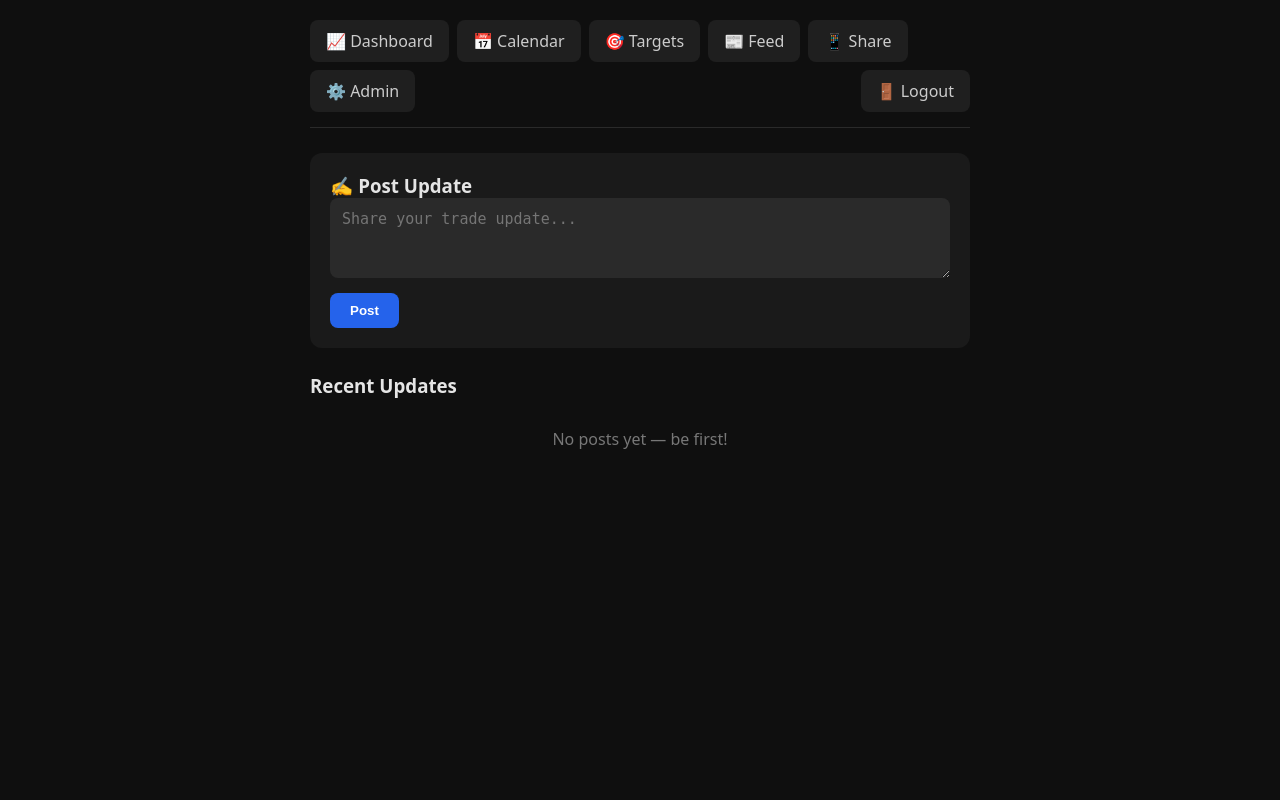
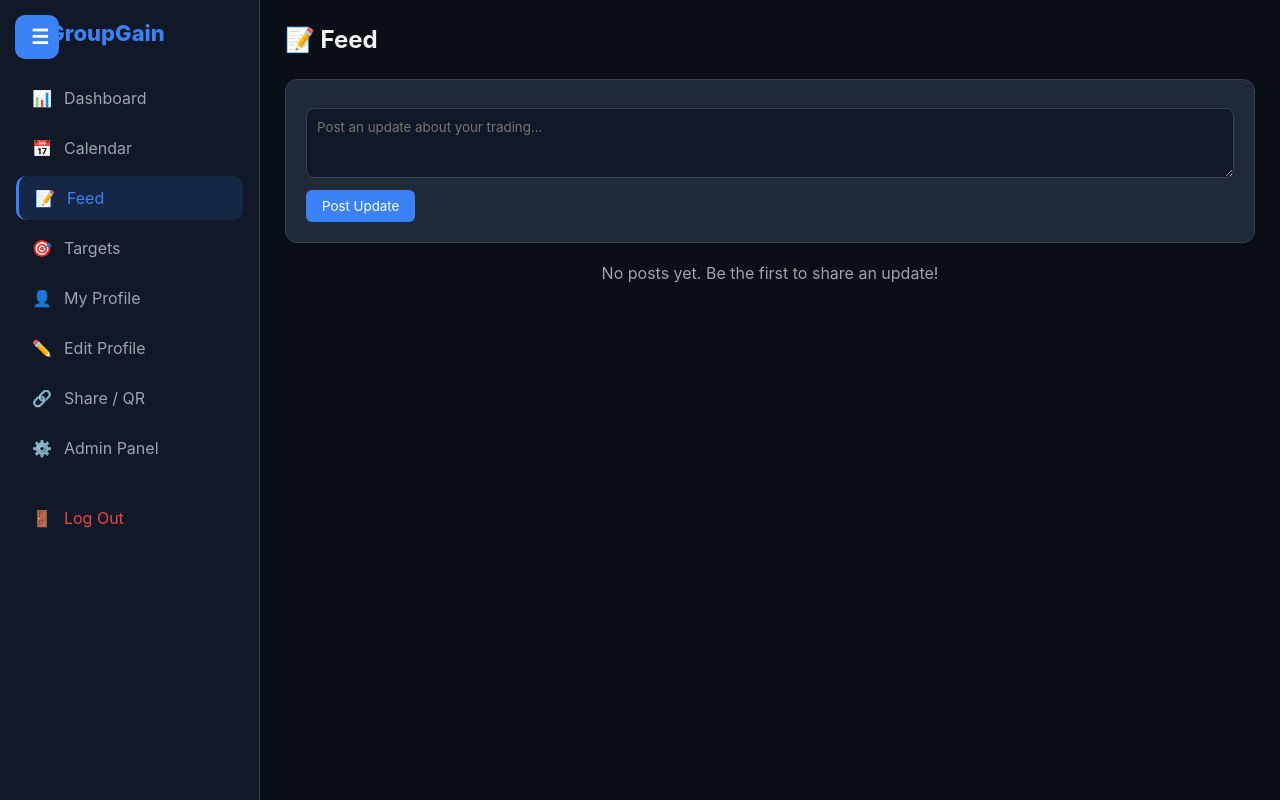
Before and after one commit to leemossford-jpg/groupgain, a Flask app: page /feed in a window 1280 px wide. Run offline with Flask 3, Linux system fonts and the light colour scheme; a user stored in the database is signed in.

Commit message:
Update feed.html

```diff
--- a/templates/feed.html
+++ b/templates/feed.html
@@ -1,55 +1,62 @@
-<!DOCTYPE html>
-<html>
-<head>
-<title>Feed — GroupGain</title>
-<meta name="viewport" content="width=device-width, initial-scale=1">
+{% extends "base.html" %}
+{% block content %}
 <style>
-*{box-sizing:border-box;margin:0;padding:0}
-body{font-family:system-ui,sans-serif;background:#0f0f0f;color:#e5e5e5;padding:20px;max-width:700px;margin:0 auto}
-nav{display:flex;flex-wrap:wrap;gap:8px;margin-bottom:25px;padding-bottom:15px;border-bottom:1px solid #2a2a2a}
-nav a{padding:10px 16px;border-radius:8px;text-decoration:none;color:#ccc;background:#1f1f1f}
-form{background:#1a1a1a;padding:20px;border-radius:12px;margin-bottom:25px}
-textarea{width:100%;min-height:80px;padding:12px;border:none;border-radius:8px;background:#2a2a2a;color:#fff;font-size:15px;resize:vertical}
-button{padding:10px 20px;border:none;border-radius:8px;background:#2563eb;color:#fff;font-weight:600;cursor:pointer;margin-top:10px}
-.post{background:#1a1a1a;padding:20px;border-radius:12px;margin-bottom:15px}
-.post-head{display:flex;justify-content:space-between;margin-bottom:10px}
-.author{font-weight:700;color:#60a5fa}
-.time{color:#777;font-size:13px}
-.flash{padding:10px 14px;border-radius:8px;margin-bottom:15px}
-.success{background:#1f3d2f;color:#b3ffc7}
+  .post-card { background: #1f2937; border-radius: 12px; padding: 20px; margin-bottom: 20px; border: 1px solid #374151; }
+  .post-header { display: flex; align-items: center; gap: 12px; margin-bottom: 12px; }
+  .post-avatar { width: 40px; height: 40px; border-radius: 50%; background: #374151; display: flex; align-items: center; justify-content: center; font-size: 20px; }
+  .post-author { font-weight: 600; }
+  .post-time { color: #9ca3af; font-size: 13px; }
+  .post-content { margin: 12px 0; line-height: 1.5; }
+  .comment-box { background: #111827; border-radius: 8px; padding: 12px; margin-top: 15px; }
+  .comment { padding: 8px 0; border-bottom: 1px solid #2a2a2a; }
+  .comment-author { font-weight: 600; font-size: 14px; color: #93c5fd; }
+  textarea, input { width: 100%; padding: 10px; border-radius: 8px; border: 1px solid #374151; background: #111827; color: white; margin: 8px 0; }
+  button { background: #3b82f6; color: white; border: none; padding: 8px 16px; border-radius: 6px; cursor: pointer; }
+  button:hover { background: #2563eb; }
+  .delete-btn { background: #ef4444; padding: 6px 12px; font-size: 13px; margin-left: auto; }
+  .delete-btn:hover { background: #dc2626; }
+  h2 { margin-bottom: 25px; }
 </style>
-</head>
-<body>
-<nav>
-<a href="{{url_for('dashboard')}}">📈 Dashboard</a>
-<a href="{{url_for('calendar_view')}}">📅 Calendar</a>
-<a href="{{url_for('targets')}}">🎯 Targets</a>
-<a href="{{url_for('feed')}}">📰 Feed</a>
-<a href="{{url_for('share')}}">📱 Share</a>
-{% if current_user.is_admin %}<a href="{{url_for('admin_panel')}}">⚙️ Admin</a>{% endif %}
-<a href="{{url_for('logout')}}" style="margin-left:auto">🚪 Logout</a>
-</nav>
 
-{% with messages = get_flashed_messages(with_categories=true) %}
-{% if messages %}{%for c,msg in messages%}<div class="flash {{c}}">{{msg}}</div>{%endfor%}{%endif%}{%endwith%}
+<h2>📝 Feed</h2>
 
-<form action="{{url_for('post_status')}}" method="post">
-<h3>✍️ Post Update</h3>
-<textarea name="content" placeholder="Share your trade update..." required></textarea>
-<button>Post</button>
-</form>
+<div class="post-card">
+  <form action="{{ url_for('create_post') }}" method="POST">
+    <textarea name="content" rows="3" placeholder="Post an update about your trading..." required></textarea>
+    <button type="submit">Post Update</button>
+  </form>
+</div>
 
-<h3>Recent Updates</h3>
 {% for post in posts %}
-<div class="post">
-<div class="post-head">
-<span class="author">{{post.author.username}}</span>
-<span class="time">{{post.created_at.strftime('%d %b %H:%M')}}</span>
-</div>
-<div>{{post.content}}</div>
+<div class="post-card">
+  <div class="post-header">
+    <div class="post-avatar">👤</div>
+    <div>
+      <div class="post-author">{{ post.author.username }}</div>
+      <div class="post-time">{{ post.created_at.strftime('%d %b %Y • %H:%M') }}</div>
+    </div>
+    {% if post.author.id == current_user.id or current_user.is_admin %}
+    <form action="{{ url_for('delete_post', post_id=post.id) }}" method="POST" onsubmit="return confirm('Delete this post?');">
+      <button type="submit" class="delete-btn">Delete</button>
+    </form>
+    {% endif %}
+  </div>
+  <div class="post-content">{{ post.content }}</div>
+
+  <div class="comment-box">
+    {% for comment in post.comments %}
+    <div class="comment">
+      <span class="comment-author">{{ comment.author.username }}:</span>
+      <span>{{ comment.content }}</span>
+    </div>
+    {% endfor %}
+    <form action="{{ url_for('add_comment', post_id=post.id) }}" method="POST">
+      <input type="text" name="content" placeholder="Write a comment..." required>
+      <button type="submit">Send</button>
+    </form>
+  </div>
 </div>
 {% else %}
-<p style="color:#777;text-align:center;padding:30px">No posts yet — be first!</p>
+<p style="color:#9ca3af; text-align:center;">No posts yet. Be the first to share an update!</p>
 {% endfor %}
-</body>
-</html>
+{% endblock %}
```
